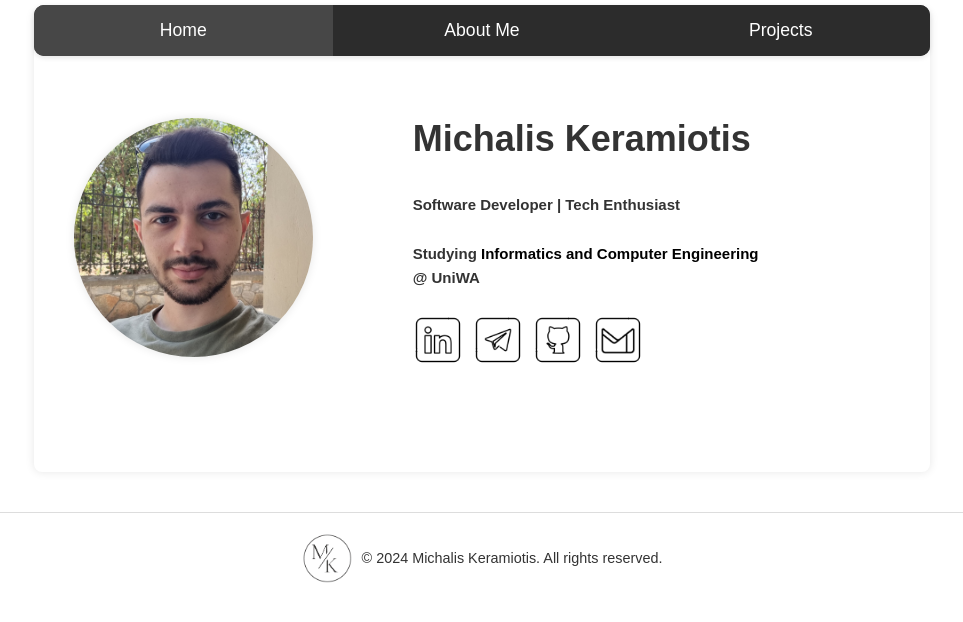
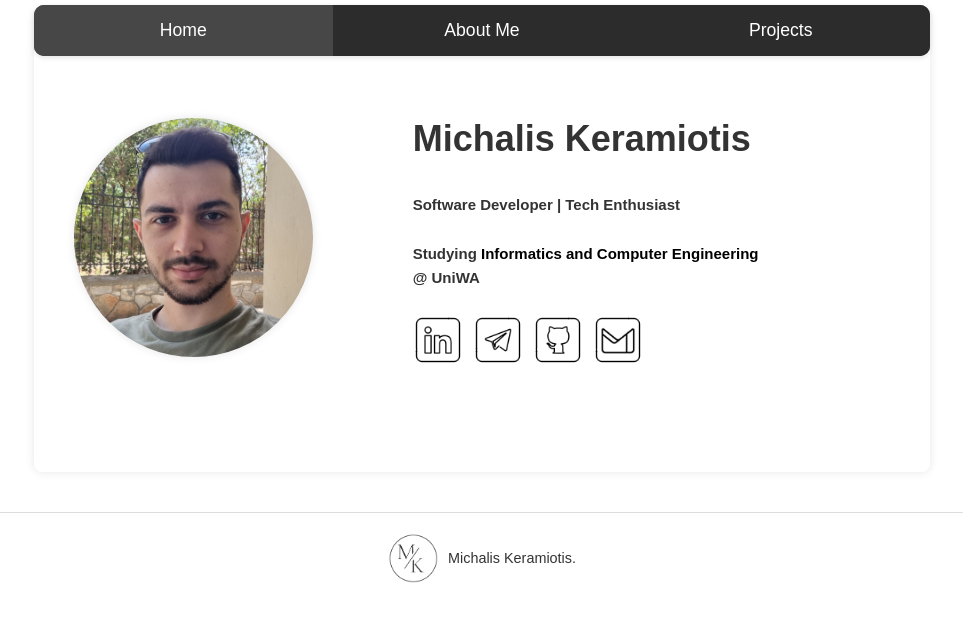
Before and after one commit to keramich/about-me, a plain HTML site: page index.html in a window 1280 px wide. Shown: the whole page, without its empty margins (158-1121 px from the left). Drawn offline with Linux system fonts and the light colour scheme.

Commit message:
small changes to footer

```diff
--- a/index.html
+++ b/index.html
@@ -130,7 +130,7 @@
 <footer class="footer">
     <div class="footer-content">
         <img src="./images/logo-nobg.png" alt="Logo" class="footer-logo">
-        <p>© 2024 Michalis Keramiotis. All rights reserved.</p>
+        <p>Michalis Keramiotis. </p>
     </div>
 </footer>
 </body>
```
